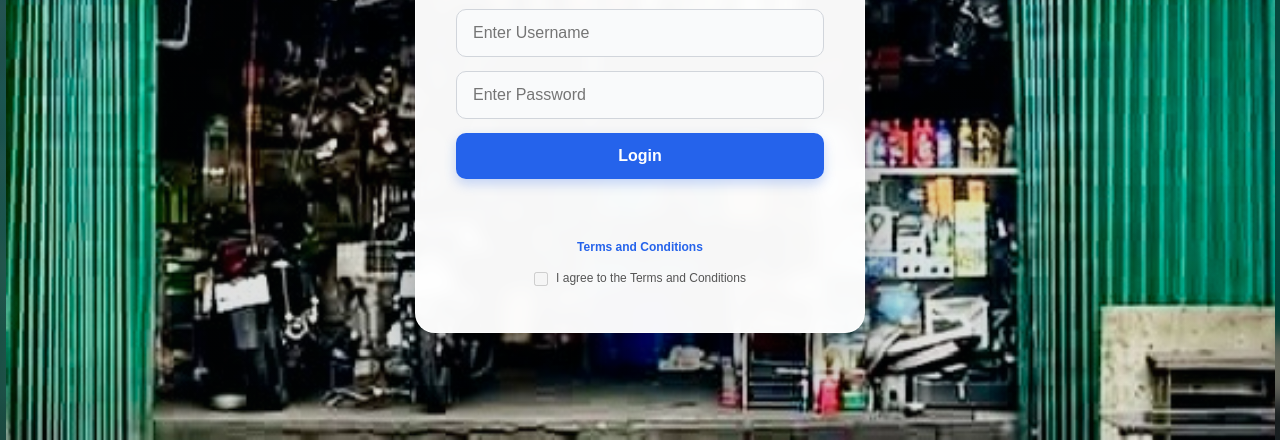
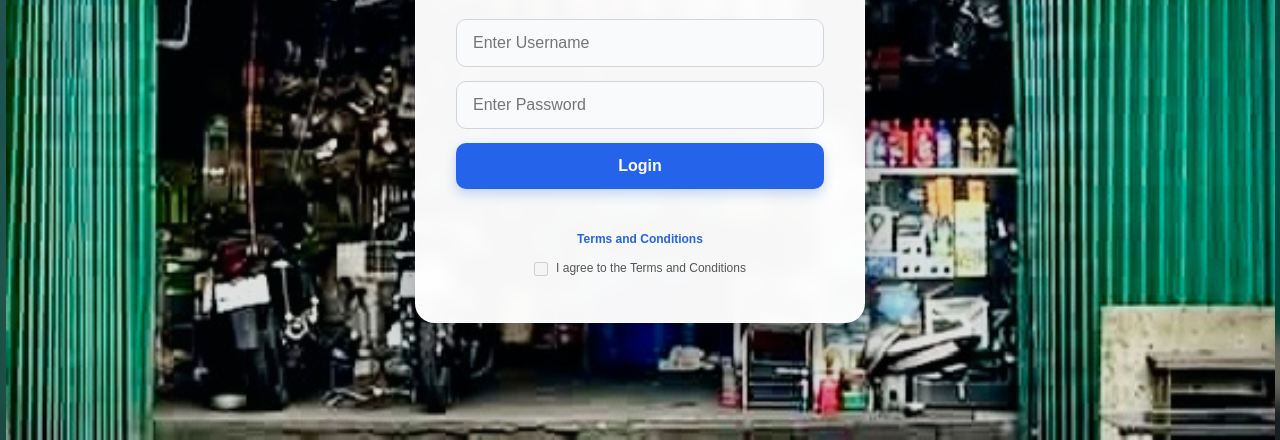
Before and after one commit to lesterjannlegaspi978-rgb/Tots-Motorcycle-Shop, a website: page Frontend/login.html in a window 1280 px wide. Shown: the part 360-800 px from the top of the page. Drawn offline with Linux system fonts and the light colour scheme.

Commit message:
Fix login spacing

```diff
--- a/Frontend/login.html
+++ b/Frontend/login.html
@@ -37,8 +37,8 @@
         }
 
         .login-message {
-            min-height: 18px;
-            margin: 10px 0 0;
+            min-height: 16px;
+            margin: 8px 0 0;
             font-size: 13px;
             text-align: center;
             color: #dc2626;
@@ -49,9 +49,9 @@
             flex-direction: column;
             align-items: center;
             justify-content: center;
-            gap: 14px;
+            gap: 12px;
             width: 100%;
-            margin-top: 18px;
+            margin-top: 6px;
             text-align: center;
         }
 
```
